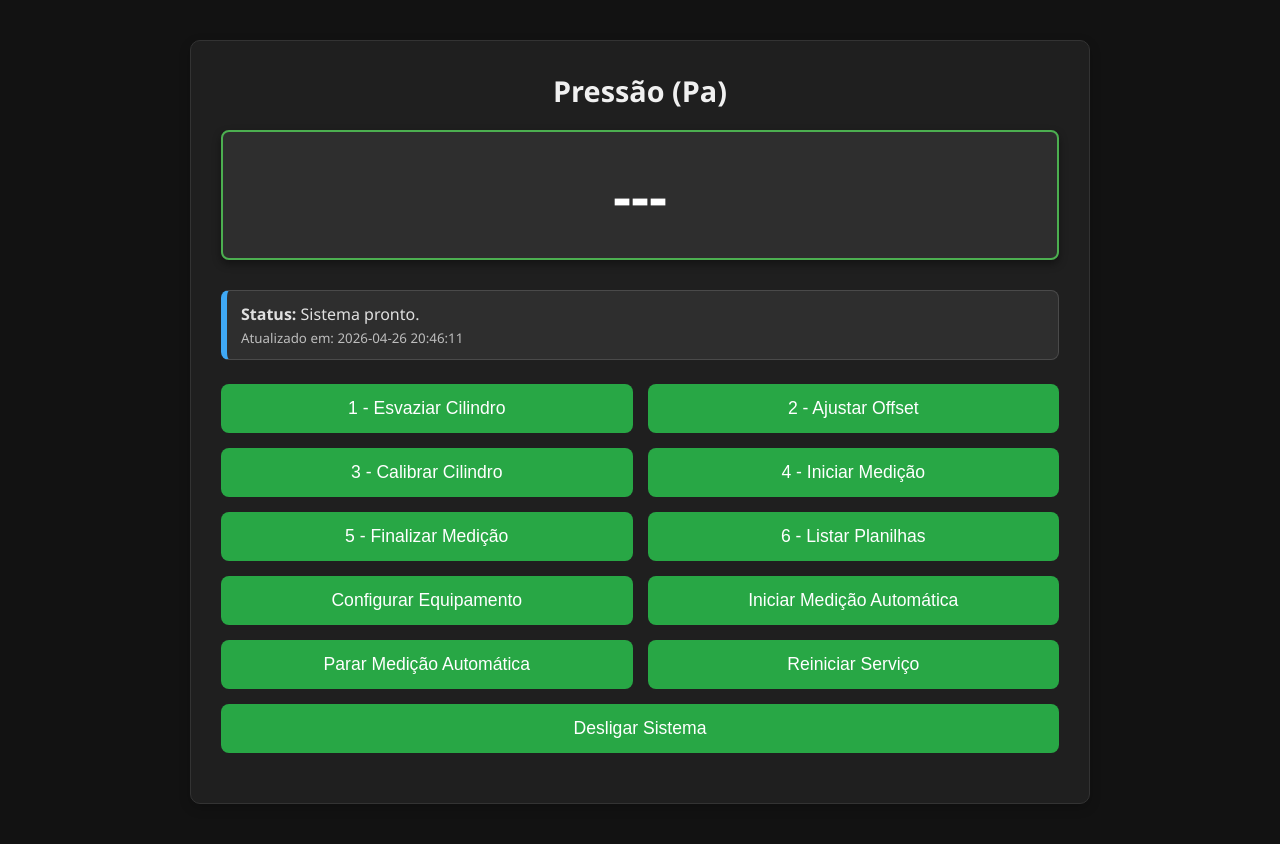
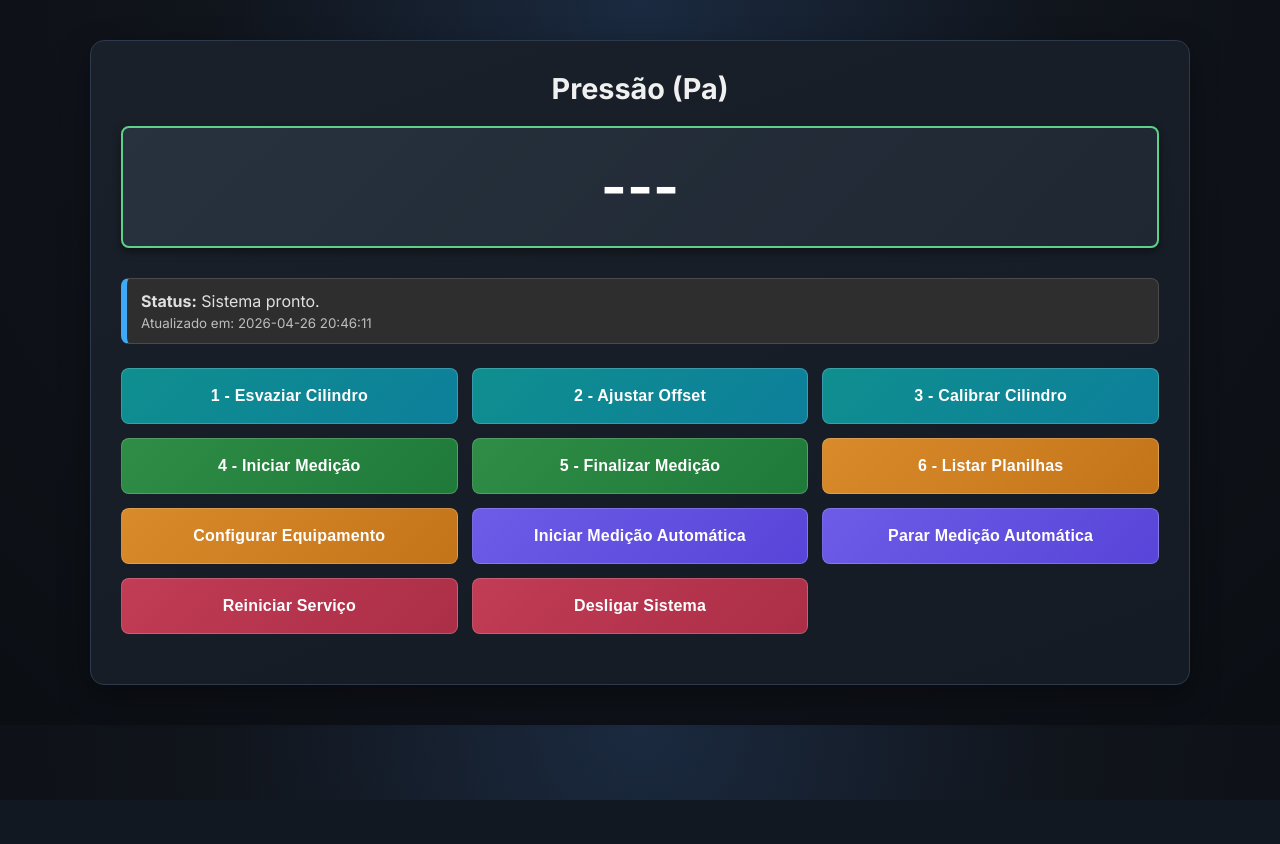
Before and after one commit to luciano-mesquita/mestrado, a Flask app: page / in a window 1280 px wide. After the commit the page ends 800 px from the top, so only its background shows below. Run offline with Flask 3, Linux system fonts and the light colour scheme.

Commit message:
Melhora layout visual com botões em 3 colunas e grupos coloridos

```diff
--- a/app.py
+++ b/app.py
@@ -56,27 +56,60 @@ def ler_pressao_segura(tentativas=3, atraso=0.1):
             time.sleep(atraso)
     raise RuntimeError(f"Falha na leitura do ADS1115: {ultimo_erro}")
 
-def ler_pressao_segura(tentativas=3, atraso=0.1):
-    """Lê pressão com tolerância a falhas transitórias do I2C."""
-    ultimo_erro = None
-    for _ in range(tentativas):
-        try:
-            return get_pressure()
-        except Exception as e:
-            ultimo_erro = e
-            time.sleep(atraso)
-    raise RuntimeError(f"Falha na leitura do ADS1115: {ultimo_erro}")
+def aguardar_estabilizacao_pressao(automacao_cancelada):
+    """
+    Aguarda a estabilização da pressão para iniciar a medição automática.
+    Critérios:
+    - Pressão deve estar dentro da faixa [min, max] durante a janela.
+    - Oscilação na janela (max - min) deve ser <= variação configurada.
+    """
+    config = carregar_config()
+    pressao_min = float(config.get("pressaoAutoMinima", 995))
+    pressao_max = float(config.get("pressaoAutoMaxima", 1005))
+    janela_s = max(1, int(float(config.get("janelaLeituraEstabilizacao", 5))))
+    variacao_pa = float(config.get("variacaoEstabilizacaoPa", 5))
+    timeout_s = max(1, int(float(config.get("timeoutEstabilizacao", 30))))
 
-def ler_pressao_segura(tentativas=3, atraso=0.1):
-    """Lê pressão com tolerância a falhas transitórias do I2C."""
-    ultimo_erro = None
-    for _ in range(tentativas):
-        try:
-            return get_pressure()
-        except Exception as e:
-            ultimo_erro = e
-            time.sleep(atraso)
-    raise RuntimeError(f"Falha na leitura do ADS1115: {ultimo_erro}")
+    registrar_feedback(
+        f"Aguardando estabilização ({pressao_min:.1f}–{pressao_max:.1f} Pa, janela {janela_s}s, variação ≤ {variacao_pa:.1f} Pa).",
+        "info"
+    )
+
+    inicio_espera = time.time()
+    leituras = []
+
+    while True:
+        if automacao_cancelada():
+            return False, "Medição automática cancelada durante estabilização."
+
+        if time.time() - inicio_espera > timeout_s:
+            return False, (
+                f"Timeout de estabilização atingido ({timeout_s}s). "
+                f"Não foi possível atingir a faixa {pressao_min:.1f}–{pressao_max:.1f} Pa."
+            )
+
+        pressao = ler_pressao_segura()
+        agora = time.time()
+        leituras.append((agora, pressao))
+
+        limite_tempo = agora - janela_s
+        leituras = [(t, p) for t, p in leituras if t >= limite_tempo]
+
+        if len(leituras) < janela_s:
+            time.sleep(1)
+            continue
+
+        valores = [p for _, p in leituras]
+        todos_na_faixa = all(pressao_min <= p <= pressao_max for p in valores)
+        oscilacao = max(valores) - min(valores)
+
+        if todos_na_faixa and oscilacao <= variacao_pa:
+            return True, (
+                f"Pressão estabilizada na faixa {pressao_min:.1f}–{pressao_max:.1f} Pa "
+                f"com oscilação de {oscilacao:.1f} Pa em {janela_s}s."
+            )
+
+        time.sleep(1)
 
 @app.route("/")
 def index():
@@ -130,8 +163,15 @@ def start():
     }
 
     dados_medicao = []
-    medindo = True
     try:
+        pressao_inicial_cilindro = ler_pressao_segura()
+        with lock:
+            dados_medicao.append({
+                "tempo": 1,
+                "pressao": pressao_inicial_cilindro
+            })
+
+        medindo = True
         registrar_feedback("Medição manual iniciada. Abrindo solenóide...", "info")
         abrir_solenoide()
         registrar_feedback("Solenóide aberta. Coletando pressão manualmente.", "success")
@@ -141,7 +181,7 @@ def start():
         return jsonify({"status": f"Erro ao abrir a solenóide no início da medição manual: {e}"}), 500
 
     def medir():
-        tempo = 1
+        tempo = 2
         while medindo:
             inicio_ciclo = time.perf_counter()
             try:
@@ -205,13 +245,7 @@ def start_auto():
             if automacao_cancelada():
                 return
 
-            print("Ajustando offset...")
-            registrar_feedback("Ajustando offset para medição automática...", "info")
-            ajustar_offset()
-            # Pequena pausa para estabilizar a pressão
-            time.sleep(2)
-            if automacao_cancelada():
-                return
+            registrar_feedback("Usando offset atual em RAM para medição automática.", "info")
 
             print("Estabilizando pressão...")
             # Pequena pausa para estabilizar a pressão
@@ -232,15 +266,29 @@ def start_auto():
             if automacao_cancelada():
                 return
 
+            estabilizado, mensagem_estabilizacao = aguardar_estabilizacao_pressao(automacao_cancelada)
+            if not estabilizado:
+                registrar_feedback(mensagem_estabilizacao, "error")
+                medindo = False
+                try:
+                    fechar_solenoide()
+                except Exception:
+                    pass
+                return
+            registrar_feedback(mensagem_estabilizacao, "success")
+
             # 3. Iniciar a Medição (Captura de dados)
             print("Iniciando medição...")
             registrar_feedback("Iniciando medição automática e abrindo solenóide...", "info")
             medindo = True
+            pressao_inicial_cilindro = ler_pressao_segura()
+            with lock:
+                dados_medicao.append({"tempo": 1, "pressao": pressao_inicial_cilindro})
             # Abrir solenoide aqui para começar o esvaziamento medido
             print("abrindo solenóide...")
             abrir_solenoide()
 
-            tempo = 1
+            tempo = 2
             while medindo and not automacao_cancelada():
                 inicio_ciclo = time.perf_counter()
                 try:
@@ -250,7 +298,7 @@ def start_auto():
                     time.sleep(0.2)
                     continue
                 config = carregar_config()
-                pressao_inicial = float(config.get("pressaoInicialMedicao", 1100))
+                pressao_max_estabilizacao = float(config.get("pressaoAutoMaxima", 1005))
                 pressao_final = float(config.get("pressaoFinalMedicao", 0))
 
                 # Registra continuamente para evitar "travamento visual" quando a pressão
@@ -261,7 +309,7 @@ def start_auto():
 
                 # Condição de parada automática: só considera fim após sair da faixa de calibração
                 # e retornar ao limiar final.
-                if pressao <= pressao_final and pressao <= pressao_inicial:
+                if pressao <= pressao_final and pressao <= pressao_max_estabilizacao:
                     medindo = False
 
                 elapsed = time.perf_counter() - inicio_ciclo
@@ -508,8 +556,12 @@ def carregar_config():
     config.setdefault("diametroCilindro", 0.05)
     config.setdefault("pressaoAtmosferica", 95000)
     config.setdefault("pressaoCalibracaoMaxima", 1000)
-    config.setdefault("pressaoInicialMedicao", 1100)
     config.setdefault("pressaoFinalMedicao", 0)
+    config.setdefault("pressaoAutoMinima", 995)
+    config.setdefault("pressaoAutoMaxima", 1005)
+    config.setdefault("janelaLeituraEstabilizacao", 5)
+    config.setdefault("variacaoEstabilizacaoPa", 5)
+    config.setdefault("timeoutEstabilizacao", 30)
     config.setdefault("tempoEsvaziamentoCilindro", 5)
     config.setdefault("casasDecimaisDisplay", 2)
     config.setdefault("tempoCalculoOffset", 5)
--- a/hardware/offset.py
+++ b/hardware/offset.py
@@ -64,6 +64,12 @@ def ajustar_offset():
     with open(CONFIG_PATH, 'w') as f:
         json.dump(config, f, indent=4)
 
+    try:
+        from hardware.sensor import atualizar_config_global
+        atualizar_config_global()
+    except Exception as e:
+        print(f"Aviso: não foi possível atualizar cache do sensor em RAM: {e}")
+
     print(f"Ponto zero atualizado com sucesso no arquivo de configurações.")
 
 if __name__ == "__main__":
--- a/static/script.js
+++ b/static/script.js
@@ -353,8 +353,12 @@ function abrirModalConfig() {
       document.getElementById("config-diametroCilindro").value = config.diametroCilindro;
       document.getElementById("config-pressao").value = config.pressaoAtmosferica;
       document.getElementById("config-pressao-calibracao-max").value = config.pressaoCalibracaoMaxima;
-      document.getElementById("config-pressao-inicial").value = config.pressaoInicialMedicao;
       document.getElementById("config-pressao-final").value = config.pressaoFinalMedicao;
+      document.getElementById("config-pressao-auto-min").value = config.pressaoAutoMinima;
+      document.getElementById("config-pressao-auto-max").value = config.pressaoAutoMaxima;
+      document.getElementById("config-janela-estabilizacao").value = config.janelaLeituraEstabilizacao;
+      document.getElementById("config-variacao-estabilizacao").value = config.variacaoEstabilizacaoPa;
+      document.getElementById("config-timeout-estabilizacao").value = config.timeoutEstabilizacao;
       document.getElementById("config-tempo-esvaziamento").value = config.tempoEsvaziamentoCilindro;
       document.getElementById("config-casas-decimais").value = config.casasDecimaisDisplay;
       document.getElementById("config-tempo-offset").value = config.tempoCalculoOffset;
@@ -374,8 +378,12 @@ function salvarConfiguracoes() {
     diametroCilindro: parseFloat(document.getElementById("config-diametroCilindro").value),
     pressaoAtmosferica: parseFloat(document.getElementById("config-pressao").value),
     pressaoCalibracaoMaxima: parseFloat(document.getElementById("config-pressao-calibracao-max").value),
-    pressaoInicialMedicao: parseFloat(document.getElementById("config-pressao-inicial").value),
     pressaoFinalMedicao: parseFloat(document.getElementById("config-pressao-final").value),
+    pressaoAutoMinima: parseFloat(document.getElementById("config-pressao-auto-min").value),
+    pressaoAutoMaxima: parseFloat(document.getElementById("config-pressao-auto-max").value),
+    janelaLeituraEstabilizacao: parseInt(document.getElementById("config-janela-estabilizacao").value, 10),
+    variacaoEstabilizacaoPa: parseFloat(document.getElementById("config-variacao-estabilizacao").value),
+    timeoutEstabilizacao: parseInt(document.getElementById("config-timeout-estabilizacao").value, 10),
     tempoEsvaziamentoCilindro: parseFloat(document.getElementById("config-tempo-esvaziamento").value),
     casasDecimaisDisplay: parseInt(document.getElementById("config-casas-decimais").value, 10),
     tempoCalculoOffset: parseFloat(document.getElementById("config-tempo-offset").value)
--- a/static/styles.css
+++ b/static/styles.css
@@ -6,9 +6,9 @@
 }
 
 body {
-  background-color: #121212; /* Fundo escuro */
+  background: radial-gradient(circle at top, #1b2a40 0%, #10141b 45%, #0b0e13 100%);
   color: #e0e0e0; /* Texto claro */
-  font-family: 'Segoe UI', Tahoma, Geneva, Verdana, sans-serif;
+  font-family: "Inter", "Segoe UI", Tahoma, Geneva, Verdana, sans-serif;
   display: flex;
   flex-direction: column;
   align-items: center;
@@ -17,14 +17,14 @@ body {
 
 /* Container principal */
 .container {
-  background-color: #1f1f1f; /* Fundo mais escuro para o container */
-  border-radius: 10px;
-  border: 1px solid #333;
+  background: linear-gradient(160deg, #1a2029 0%, #151b24 100%);
+  border-radius: 14px;
+  border: 1px solid #2d3a4d;
   padding: 30px;
   width: 100%;
-  max-width: 900px;
+  max-width: 1100px;
   text-align: center;
-  box-shadow: 0 4px 12px rgba(0, 0, 0, 0.2);
+  box-shadow: 0 10px 30px rgba(0, 0, 0, 0.35);
 
 }
 
@@ -36,8 +36,8 @@ h2 {
 
 /* Caixa de pressão */
 .pressure-box {
-  background-color: #2e2e2e; /* Fundo mais escuro */
-  border: 2px solid #4caf50;  /* Cor de borda vibrante */
+  background: linear-gradient(135deg, #27323e, #1f2732);
+  border: 2px solid #5ed089;
   font-size: 3.5rem;
   font-weight: bold;
   color: #fff; /* Texto branco */
@@ -71,39 +71,72 @@ h2 {
 
 /* Botões */
 .buttons {
-  display: flex;
-  flex-wrap: wrap;
-  gap: 15px;
-  justify-content: center;
+  display: grid;
+  grid-template-columns: repeat(3, minmax(0, 1fr));
+  gap: 14px;
   margin-bottom: 20px;
 }
 
 button {
-  background-color: #28a745;  /* Verde limão */
+  background-color: #394c63;
   color: #fff;
-  border: none;
+  border: 1px solid rgba(255, 255, 255, 0.18);
   padding: 14px 18px;
-  font-size: 1.1rem;
+  font-size: 1rem;
+  font-weight: 600;
+  letter-spacing: 0.2px;
   border-radius: 8px;
   cursor: pointer;
-  transition: background 0.3s ease, transform 0.2s ease;
-  min-width: 140px;
-  flex: 1 1 40%;
+  transition: background 0.2s ease, transform 0.15s ease, box-shadow 0.2s ease;
+  min-height: 56px;
+  width: 100%;
 }
 
 button:hover {
-  background-color: #218838; /* Verde mais escuro para hover */
-  transform: scale(1.01); /* Efeito de aumento ao passar o mouse */
+  transform: translateY(-1px);
+  box-shadow: 0 8px 16px rgba(0, 0, 0, 0.28);
 }
 
 button:active {
-  transform: scale(0.98); /* Efeito de redução ao clicar */
+  transform: scale(0.98);
+}
+
+.btn-hardware { background: linear-gradient(135deg, #0f8f8f, #0d7f9b); }
+.btn-hardware:hover { background: linear-gradient(135deg, #10a0a0, #1092b0); }
+
+.btn-manual { background: linear-gradient(135deg, #2f8d46, #1f7a3a); }
+.btn-manual:hover { background: linear-gradient(135deg, #3ba655, #2a8f46); }
+
+.btn-auto { background: linear-gradient(135deg, #6c5ce7, #5845d9); }
+.btn-auto:hover { background: linear-gradient(135deg, #7d6df2, #6753ec); }
+
+.btn-files { background: linear-gradient(135deg, #d98b2b, #c37419); }
+.btn-files:hover { background: linear-gradient(135deg, #eba143, #d98625); }
+
+.btn-system { background: linear-gradient(135deg, #c23c55, #ab2e47); }
+.btn-system:hover { background: linear-gradient(135deg, #d84964, #c33953); }
+
+button:disabled {
+  opacity: 0.6;
+  cursor: not-allowed;
+  transform: none;
+  box-shadow: none;
 }
 
 /* Responsividade para telas menores */
+@media (max-width: 980px) {
+  .buttons {
+    grid-template-columns: repeat(2, minmax(0, 1fr));
+  }
+}
+
 @media (max-width: 600px) {
   .buttons button {
-    flex: 1 1 100%;
+    width: 100%;
+  }
+
+  .buttons {
+    grid-template-columns: 1fr;
   }
 
   .pressure-box {
--- a/templates/index.html
+++ b/templates/index.html
@@ -4,6 +4,9 @@
 <head>
     <meta charset="UTF-8">
     <title>Permear</title>
+    <link rel="preconnect" href="https://fonts.googleapis.com">
+    <link rel="preconnect" href="https://fonts.gstatic.com" crossorigin>
+    <link href="https://fonts.googleapis.com/css2?family=Inter:wght@400;500;600;700&display=swap" rel="stylesheet">
     <link rel="stylesheet" href="/static/styles.css">
 </head>
 
@@ -70,11 +73,23 @@
             <label for="config-pressao-calibracao-max">Pressão de calibração máxima (Pa):</label>
             <input type="number" step="any" id="config-pressao-calibracao-max" placeholder="ex: 1000">
 
-            <label for="config-pressao-inicial">Pressão inicial para início da medição (Pa):</label>
-            <input type="number" step="any" id="config-pressao-inicial" placeholder="ex: 1100">
-
             <label for="config-pressao-final">Pressão final para finalização da medição (Pa):</label>
             <input type="number" step="any" id="config-pressao-final" placeholder="ex: 0">
+
+            <label for="config-pressao-auto-min">Pressão mínima para estabilização automática (Pa):</label>
+            <input type="number" step="any" id="config-pressao-auto-min" placeholder="ex: 995">
+
+            <label for="config-pressao-auto-max">Pressão máxima para estabilização automática (Pa):</label>
+            <input type="number" step="any" id="config-pressao-auto-max" placeholder="ex: 1005">
+
+            <label for="config-janela-estabilizacao">Janela de leitura para estabilização (s):</label>
+            <input type="number" step="1" min="1" id="config-janela-estabilizacao" placeholder="ex: 5">
+
+            <label for="config-variacao-estabilizacao">Variação máxima permitida na janela (Pa):</label>
+            <input type="number" step="any" min="0" id="config-variacao-estabilizacao" placeholder="ex: 5">
+
+            <label for="config-timeout-estabilizacao">Timeout para estabilização automática (s):</label>
+            <input type="number" step="1" min="1" id="config-timeout-estabilizacao" placeholder="ex: 30">
 
             <label for="config-tempo-esvaziamento">Tempo de esvaziamento do cilindro (s):</label>
             <input type="number" step="any" id="config-tempo-esvaziamento" placeholder="ex: 5">
@@ -105,17 +120,17 @@
         </div>
 
         <div class="buttons">
-            <button id="esvaziar-btn" onclick="esvaziarCilindro()">1 - Esvaziar Cilindro</button>
-            <button onclick="ajustarOffset()">2 - Ajustar Offset</button>
-            <button id="calibrar-btn" onclick="calibrarCilindro()">3 - Calibrar Cilindro</button>
-            <button onclick="iniciarMedicao()">4 - Iniciar Medição</button>
-            <button onclick="finalizarMedicao()">5 - Finalizar Medição</button>
-            <button onclick="abrirModalPlanilhas()">6 - Listar Planilhas</button>
-            <button onclick="abrirModalConfig()">Configurar Equipamento</button>
-            <button onclick="iniciarMedicaoAutomatica()">Iniciar Medição Automática</button>
-            <button onclick="pararMedicaoAutomatica()">Parar Medição Automática</button>
-            <button onclick="reiniciarPermeametro()">Reiniciar Serviço</button>
-            <button onclick="desligarSistema()">Desligar Sistema</button>
+            <button class="btn-hardware" id="esvaziar-btn" onclick="esvaziarCilindro()">1 - Esvaziar Cilindro</button>
+            <button class="btn-hardware" onclick="ajustarOffset()">2 - Ajustar Offset</button>
+            <button class="btn-hardware" id="calibrar-btn" onclick="calibrarCilindro()">3 - Calibrar Cilindro</button>
+            <button class="btn-manual" onclick="iniciarMedicao()">4 - Iniciar Medição</button>
+            <button class="btn-manual" onclick="finalizarMedicao()">5 - Finalizar Medição</button>
+            <button class="btn-files" onclick="abrirModalPlanilhas()">6 - Listar Planilhas</button>
+            <button class="btn-files" onclick="abrirModalConfig()">Configurar Equipamento</button>
+            <button class="btn-auto" onclick="iniciarMedicaoAutomatica()">Iniciar Medição Automática</button>
+            <button class="btn-auto" onclick="pararMedicaoAutomatica()">Parar Medição Automática</button>
+            <button class="btn-system" onclick="reiniciarPermeametro()">Reiniciar Serviço</button>
+            <button class="btn-system" onclick="desligarSistema()">Desligar Sistema</button>
             <!-- <button onclick="window.location.href='/relatorios'">Ver Relatórios</button> -->
         </div>
     </div>
```
Also changed, not shown: hardware/sensor.py (+32 -20 lines).
